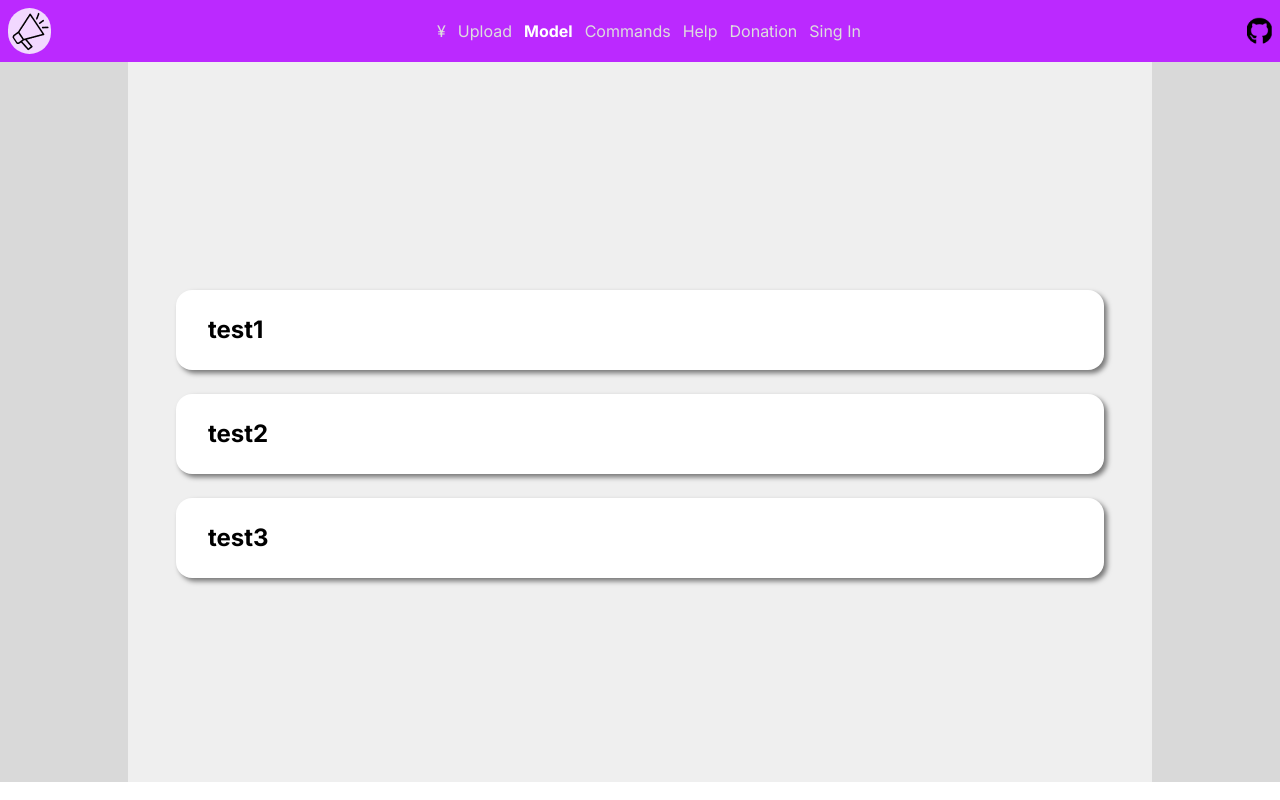
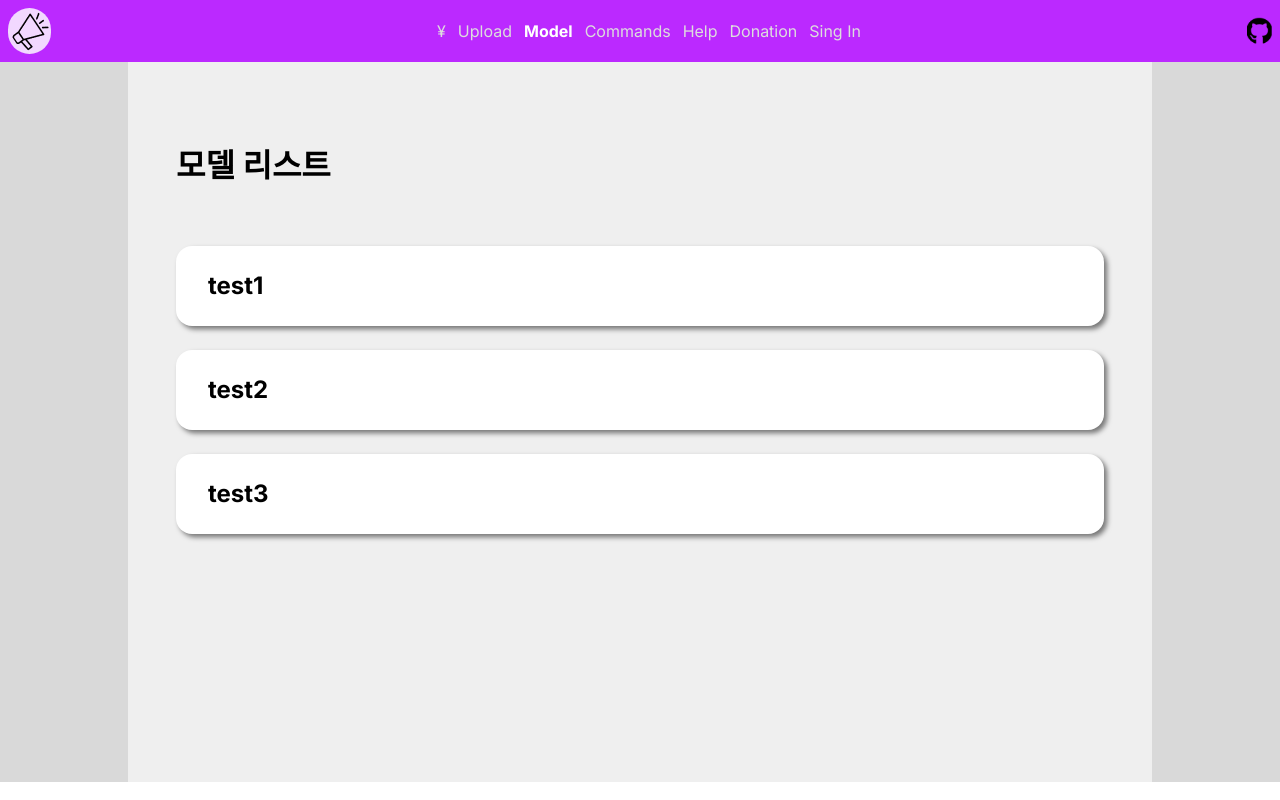
Before and after one commit to KHU-Cloud-Project-E/Front, a React (Vite) app in the folder front_code_ui_tts/: page /model in a window 1280 px wide. Built offline with nearby package versions, Linux system fonts and the light colour scheme.

Commit message:
Update model page

```diff
--- a/front_code_ui_tts/src/css/model.module.css
+++ b/front_code_ui_tts/src/css/model.module.css
@@ -12,10 +12,15 @@
     background-color: rgb(239 239 239);
     margin-left: auto;
     margin-right: auto;
-    justify-content: center;
+    padding-top: 5rem;
     flex-direction: column;
     padding-left: 3rem;
     padding-right: 3rem;
+}
+
+.modelsH {
+    font-size: 2rem;
+    margin-bottom: 2rem;
 }
 
 .model {
--- a/front_code_ui_tts/src/pages/model.jsx
+++ b/front_code_ui_tts/src/pages/model.jsx
@@ -28,6 +28,9 @@ function Model(){
     return(
         <div className={styles.modelBackground}>
             <div className={styles.models}>
+                <b className={styles.modelsH}>
+                    <h2>모델 리스트</h2>
+                </b>
                 {components.map(component =>(
                     <ModelComponent modelid={component.id} description={component.description}/>
                 ))}
```
